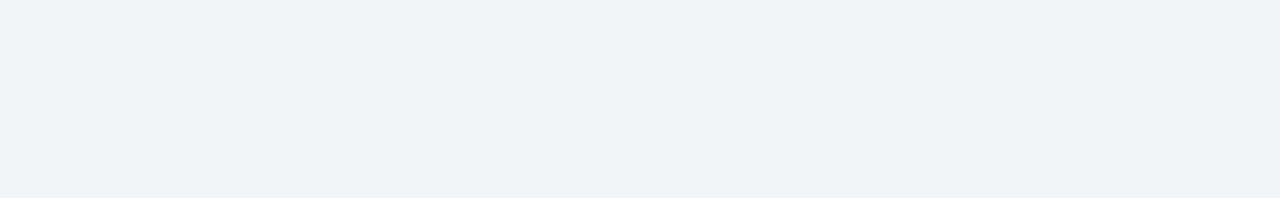
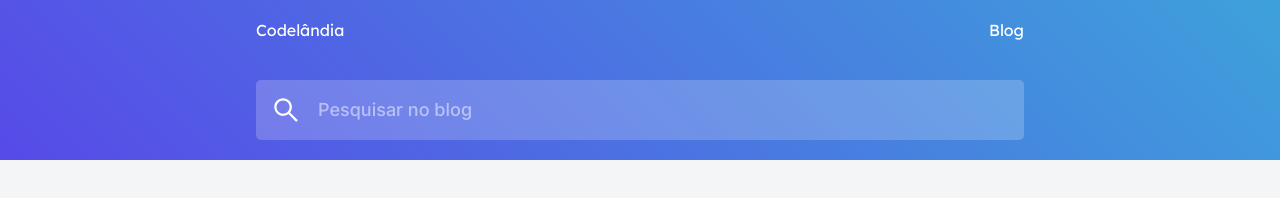
Before and after one commit to carlos3g/codelandia, a plain HTML site: page desafio-01/index.html in a window 1280 px wide. Drawn offline with Linux system fonts and the light colour scheme.

Commit message:
[FEAT] implements header

```diff
--- a/desafio-01/index.html
+++ b/desafio-01/index.html
@@ -9,6 +9,19 @@
     <title>Blog | Codelândia</title>
   </head>
   <body>
+    <header>
+      <div class="row">
+        <span>Codelândia</span>
+        <span>Blog</span>
+      </div>
+
+      <form action="">
+        <button type="submit">
+          <img src="./assets/images/search-icon.svg" alt="" />
+        </button>
+        <input type="text" placeholder="Pesquisar no blog" />
+      </form>
+    </header>
     <script src="./scripts/index.js"></script>
   </body>
 </html>
--- a/desafio-01/styles/global.css
+++ b/desafio-01/styles/global.css
@@ -7,7 +7,7 @@
   --color-gray: #717171;
   --color-gray-dark: #1a202c;
   --color-background: #f3f5f7;
-  --gradient-primary: linear-gradient(0deg, #574ae8, #3ea1db);
+  --gradient-primary: linear-gradient(45deg, #574ae8, #3ea1db);
 
   font-size: 62.5%;
 }
--- a/desafio-01/styles/index.css
+++ b/desafio-01/styles/index.css
@@ -0,0 +1,65 @@
+header {
+  padding: 2rem 20%;
+  background: var(--gradient-primary);
+  width: 100vw;
+}
+
+header .row {
+  display: flex;
+  justify-content: space-between;
+  font-size: 2.4rem;
+  color: var(--color-white);
+}
+
+header form {
+  display: flex;
+  flex-direction: row;
+  align-items: center;
+  padding: 1.8rem;
+  margin-top: 4rem;
+  width: 100%;
+  border-radius: 5px;
+  background: rgba(255, 255, 255, 0.2);
+}
+
+header form img {
+  width: 24px;
+  height: 24px;
+}
+
+header form button {
+  display: flex;
+  align-items: center;
+  background: none;
+  outline: none;
+  border: none;
+  cursor: pointer;
+  margin-right: 2rem;
+}
+
+header form input {
+  color: var(--color-white);
+  background: none;
+  border: none;
+  width: 100%;
+  height: 100%;
+  outline: none;
+}
+
+header form input::placeholder {
+  font-family: 'Inter', sans-serif;
+  font-size: 1.8rem;
+  font-weight: 500;
+  color: var(--color-white);
+  opacity: 0.5;
+}
+
+@media (max-width: 425px) {
+  header {
+    padding: 2rem 10%;
+  }
+
+  header form {
+    padding: 1.2rem;
+  }
+}
```
Also changed, not shown: desafio-01/assets/images/search-icon.svg (added).
